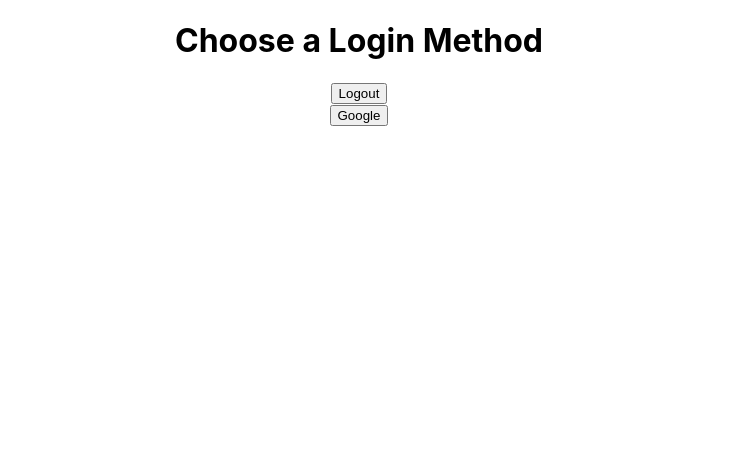
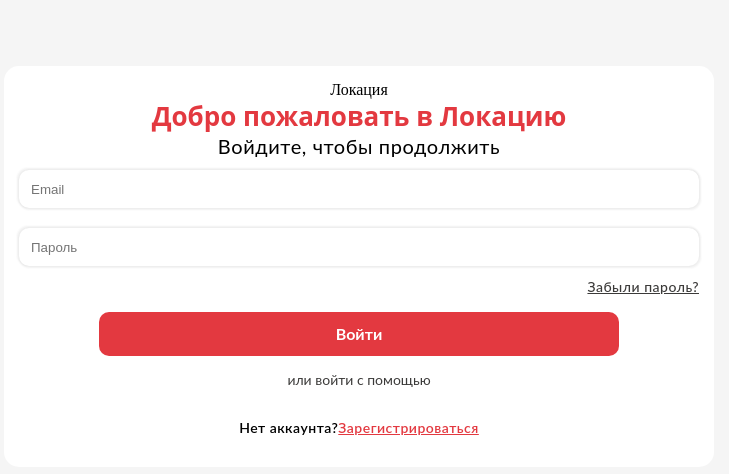
Before and after one commit to KrygluakovNikita/location, a React (Create React App) app in the folder client/: page / in a window 1280 px wide. Shown: the top 474 px of the page, without its empty margins (281-1010 px from the left). Built offline with nearby package versions, Linux system fonts and the light colour scheme; no server answers.

Commit message:
feat: Implement login first page css (#28)
Co-authored-by: KrygluakovNikita <nikita.kruglyakov@hf-solution.com>

```diff
--- a/client/src/App.css
+++ /dev/null
@@ -1,3 +0,0 @@
-.container {
-  text-align: center;
-}
--- a/client/src/App.tsx
+++ b/client/src/App.tsx
@@ -1,30 +1,29 @@
-import React, { useEffect, useState } from 'react';
-import './App.css';
-import { Login } from './pages/Login';
-import { useGetUsersQuery } from './store/api/UserApi';
+import React, { useEffect, useState } from "react";
+import { Login } from "./pages/Login";
+import { useGetUsersQuery } from "./store/api/UserApi";
 
 function App() {
   const [user, setUser] = useState(null);
 
   useEffect(() => {
     const getUser = () => {
-      fetch('http://localhost:8000/api/oauth/login/success', {
-        method: 'GET',
-        credentials: 'include',
+      fetch("http://localhost:8000/api/oauth/login/success", {
+        method: "GET",
+        credentials: "include",
         headers: {
-          Accept: 'application/json',
-          'Content-Type': 'application/json',
-          'Access-Control-Allow-Credentials': 'true',
+          Accept: "application/json",
+          "Content-Type": "application/json",
+          "Access-Control-Allow-Credentials": "true",
         },
       })
-        .then(response => {
+        .then((response) => {
           if (response.status === 200) return response.json();
-          throw new Error('authentication has been failed!');
+          throw new Error("authentication has been failed!");
         })
-        .then(resObject => {
+        .then((resObject) => {
           setUser(resObject.user);
         })
-        .catch(err => {
+        .catch((err) => {
           console.log(err);
         });
     };
@@ -34,7 +33,7 @@ function App() {
   const { data, isLoading } = useGetUsersQuery();
 
   return (
-    <div className='container'>
+    <div>
       <Login />
       {user && (
         <div>
--- a/client/src/index.css
+++ b/client/src/index.css
@@ -1,13 +1,3 @@
 body {
-  margin: 0;
-  font-family: -apple-system, BlinkMacSystemFont, 'Segoe UI', 'Roboto', 'Oxygen',
-    'Ubuntu', 'Cantarell', 'Fira Sans', 'Droid Sans', 'Helvetica Neue',
-    sans-serif;
-  -webkit-font-smoothing: antialiased;
-  -moz-osx-font-smoothing: grayscale;
+  background: #f5f5f5;
 }
-
-code {
-  font-family: source-code-pro, Menlo, Monaco, Consolas, 'Courier New',
-    monospace;
-}
--- /dev/null
+++ b/client/src/pages/Login.css
@@ -0,0 +1,105 @@
+.login-card {
+  position: absolute;
+  margin-left: auto;
+  margin-right: auto;
+  display: flex;
+  flex-direction: column;
+  left: 0;
+  right: 0;
+  margin: auto;
+  margin-top: 50px;
+  text-align: center;
+  background-color: white;
+  border-radius: 15px;
+  padding: 15px;
+  width: 60%;
+  max-width: 680px;
+}
+
+.login-hello {
+  font-family: "Open Sans";
+  font-style: normal;
+  font-weight: 700;
+  font-size: 26px;
+  line-height: 35px;
+}
+
+.accent {
+  color: #e33940;
+}
+
+.login-text {
+  font-family: "Lato";
+  font-style: normal;
+  font-weight: 400;
+  font-size: 20px;
+  line-height: 128%;
+  text-align: center;
+  letter-spacing: 0.03em;
+}
+
+.login-input {
+  background-color: white;
+  border-radius: 10px;
+  box-shadow: -1px -1px 2px 1px rgba(59, 58, 57, 0.07),
+    1px 1px 2px 1px rgba(59, 58, 57, 0.07);
+  padding: 10px;
+  margin: 10px 0;
+}
+input {
+  outline: none;
+  border: 0;
+  width: 100%;
+}
+
+.login-forgot {
+  display: flex;
+  justify-content: end;
+  font-family: "Lato";
+  font-style: normal;
+  font-weight: 500;
+  font-size: 14px;
+  line-height: 150%;
+  text-align: center;
+  letter-spacing: 0.5px;
+  text-decoration-line: underline;
+  margin-bottom: 15px;
+  color: #3b3a39;
+}
+
+.login-button {
+  background: #e33940;
+  border-radius: 10px;
+  cursor: pointer;
+  padding: 10px 15px;
+  margin: 0 80px;
+  color: white;
+  font-family: "Lato";
+  font-style: normal;
+  font-weight: 700;
+  font-size: 16px;
+  line-height: 24px;
+}
+
+.login-google {
+  font-family: "Lato";
+  font-style: normal;
+  font-weight: 400;
+  font-size: 14px;
+  line-height: 19px;
+  color: #3b3a39;
+}
+.login-registration {
+  display: flex;
+  flex-direction: row;
+  justify-content: center;
+  align-items: center;
+
+  font-family: "Lato";
+  font-style: normal;
+  font-weight: 600;
+  font-size: 14px;
+  line-height: 150%;
+  text-align: center;
+  letter-spacing: 0.5px;
+}
--- a/client/src/pages/Login.tsx
+++ b/client/src/pages/Login.tsx
@@ -1,22 +1,36 @@
-import React from 'react';
+import React from "react";
+import "./Login.css";
 
 export const Login = () => {
   const google = () => {
-    window.open(process.env.REACT_APP_GOOGLE_OAUTH_URL, '_self');
+    window.open(process.env.REACT_APP_GOOGLE_OAUTH_URL, "_self");
   };
   const logout = () => {
-    window.open('http://localhost:8000/api/oauth/logout', '_self');
+    window.open("http://localhost:8000/api/oauth/logout", "_self");
   };
+
   return (
-    <div>
-      <h1>Choose a Login Method</h1>
-      <div>
-        <div>
-          <button onClick={logout}>Logout</button>
-        </div>
-        <div>
-          <button onClick={google}>Google</button>
-        </div>
+    <div className='login-card'>
+      <div className='login-title'>Локация</div>
+      <div className='login-hello accent'>Добро пожаловать в Локацию</div>
+      <div className='login-text'>Войдите, чтобы продолжить</div>
+      <div className='login-input'>
+        <input placeholder='Email' />
+      </div>
+      <div className='login-input'>
+        <input placeholder='Пароль' />
+      </div>
+      <div className='login-forgot'>Забыли пароль?</div>
+      <div className='login-button'>
+        <a onClick={() => {}}>Войти</a>
+      </div>
+      <p className='login-google'>или войти с помощью</p>
+      {/* <img/> google*/}
+      <div className='login-registration'>
+        <p>Нет аккаунта?</p>
+        <a href='#' className='accent'>
+          Зарегистрироваться
+        </a>
       </div>
     </div>
   );
```
Also changed, not shown: client/src/index.tsx (+11 -9 lines), 1 other file (tests, documents, lock files or other folders).
